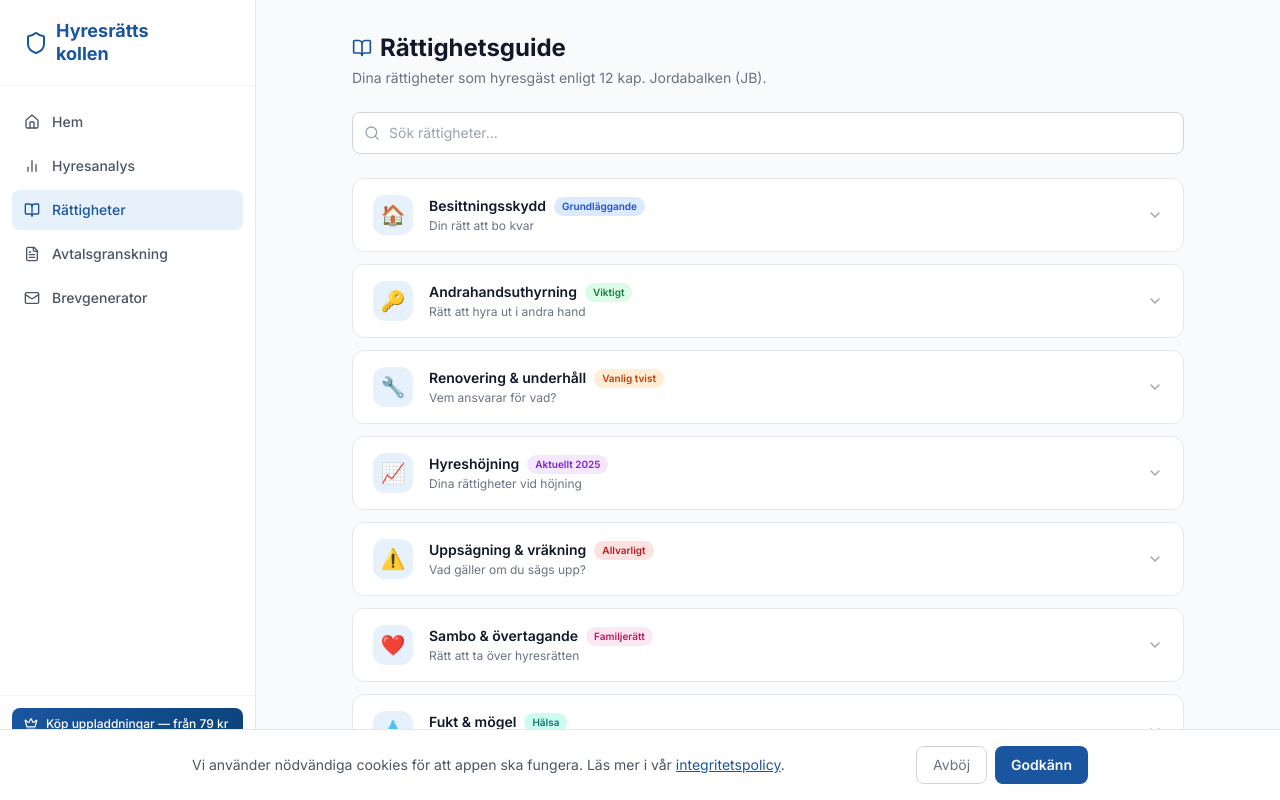
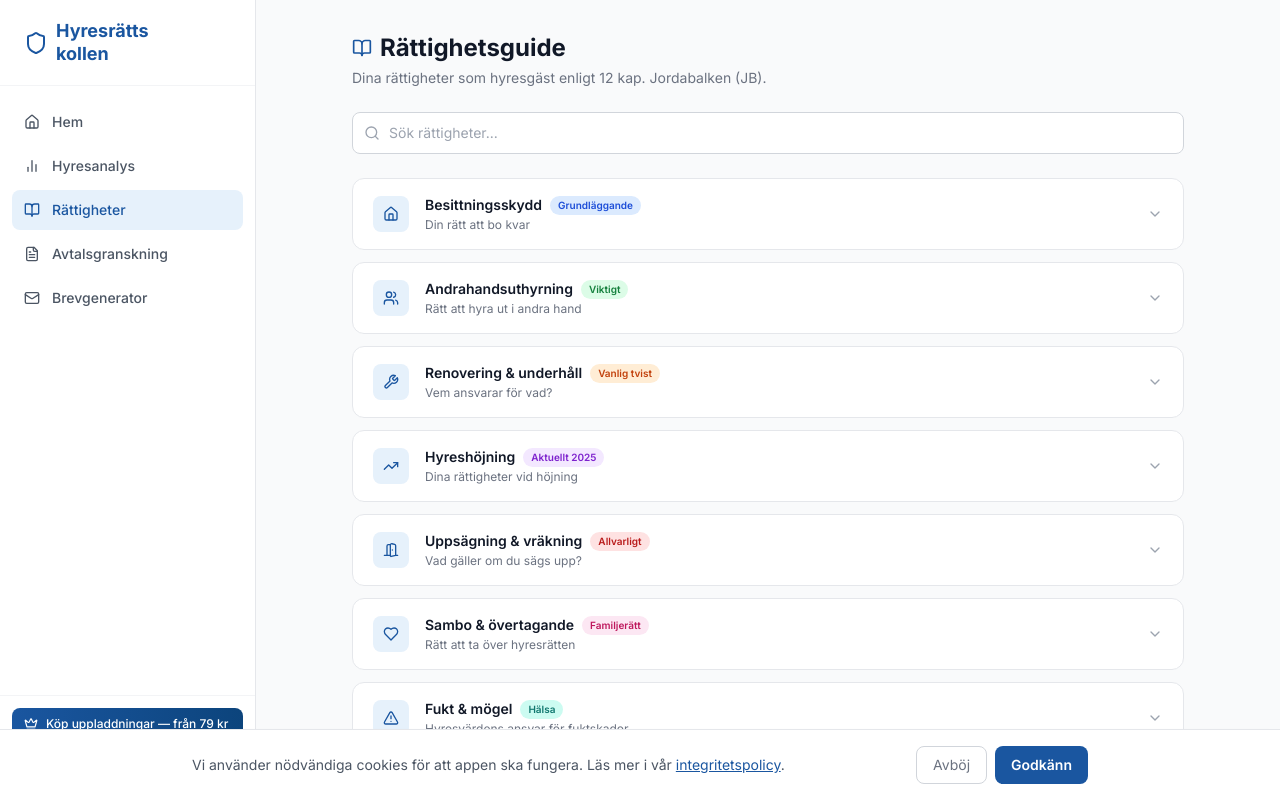
Before and after one commit to Andyselimi-byte/Hyresr-ttskollen-SaaS, a Next.js app: page /dashboard/rattigheter in a window 1280 px wide. Built offline with nearby package versions, Linux system fonts and the light colour scheme.

Commit message:
Revert to Lucide outlined icons in rattigheter page

```diff
--- a/app/dashboard/rattigheter/page.tsx
+++ b/app/dashboard/rattigheter/page.tsx
@@ -1,8 +1,19 @@
 "use client";
 import { useState } from "react";
-import { BookOpen, Search, ChevronDown, ChevronUp } from "lucide-react";
+import {
+  BookOpen, Search, Home, Users, Wrench, TrendingUp, TrendingDown,
+  DoorOpen, Heart, ChevronDown, ChevronUp, AlertTriangle, Volume2,
+  UserPlus, Wallet, Thermometer, Ban, Key, Scale, Building,
+  Landmark, FileX, HeartHandshake, Shield,
+} from "lucide-react";
 import { DisclaimerBanner } from "@/components/DisclaimerBanner";
 import { RIGHTS_TOPICS } from "@/lib/rights-data";
+
+const ICONS: Record<string, React.ElementType> = {
+  Home, Users, Wrench, TrendingUp, TrendingDown, DoorOpen, Heart,
+  AlertTriangle, Volume2, UserPlus, Wallet, Thermometer, Ban, Key,
+  Scale, Building, Landmark, FileX, HeartHandshake, Shield,
+};
 
 const TAG_COLORS: Record<string, string> = {
   "Grundläggande": "bg-blue-100 text-blue-700",
@@ -67,6 +78,7 @@ export default function RattigheterPage() {
 
       <div className="space-y-3">
         {filtered.map(topic => {
+          const Icon = ICONS[topic.icon] ?? Home;
           const isOpen = expanded === topic.id;
           const tagColor = TAG_COLORS[topic.tag] ?? "bg-gray-100 text-gray-600";
 
@@ -79,8 +91,8 @@ export default function RattigheterPage() {
                 onClick={() => setExpanded(isOpen ? null : topic.id)}
                 className="w-full flex items-center gap-4 px-5 py-4 text-left hover:bg-gray-50 transition-colors"
               >
-                <div className="shrink-0 inline-flex items-center justify-center w-10 h-10 rounded-xl bg-[#e6f1fb] text-xl">
-                  {topic.emoji}
+                <div className="shrink-0 inline-flex items-center justify-center w-9 h-9 rounded-lg bg-[#e6f1fb]">
+                  <Icon className="h-4 w-4 text-[#1a56a0]" />
                 </div>
                 <div className="flex-1 min-w-0">
                   <div className="flex items-center gap-2 flex-wrap">
```
